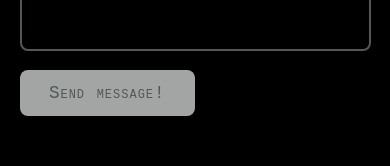
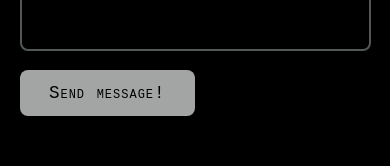
Before and after one commit to emmajanson/portfolio, a Next.js app: page / in a window 390 px wide. In both pictures the pointer is over the button "Send message!". Shown: the part 2973-3139 px from the top of the page. Built offline with nearby package versions, Linux system fonts and the light colour scheme.

Commit message:
remove hover btn

```diff
--- a/src/styles/Contact.module.css
+++ b/src/styles/Contact.module.css
@@ -67,7 +67,7 @@
   }
 
 /* MEDIA QUERIES (MEDIUM DEVICES) */
-@media screen and (max-width: 1024px) {
+@media screen and (max-width: 1024px ) {
     .form {
         width: 75%;
     }
@@ -83,6 +83,7 @@
     }
 }
 
+
 /* MEDIA QUERIES (SMALL DEVICES) */
 @media screen and (max-width: 600px) {
     .form {
@@ -91,9 +92,6 @@
 
     .btnPrimary {
         width: 50%;
-    }
-
-    .btnPrimary {
         cursor: default;
         -webkit-tap-highlight-color: transparent;
     }
@@ -103,3 +101,7 @@
         box-shadow: none;
     }
 }
+
+@media (hover: none) {
+    .btnPrimary:hover { color: inherit; }
+}
```
